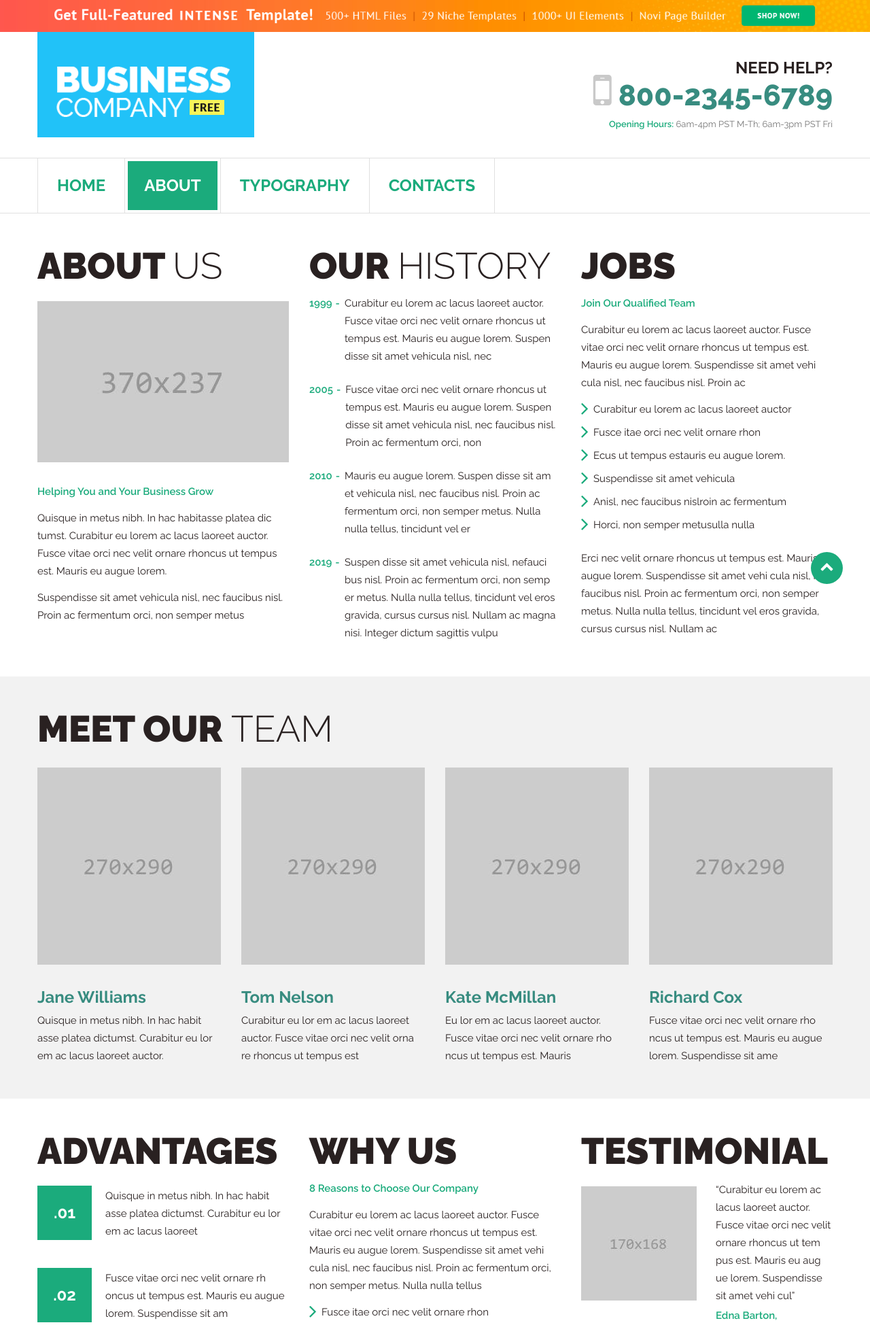
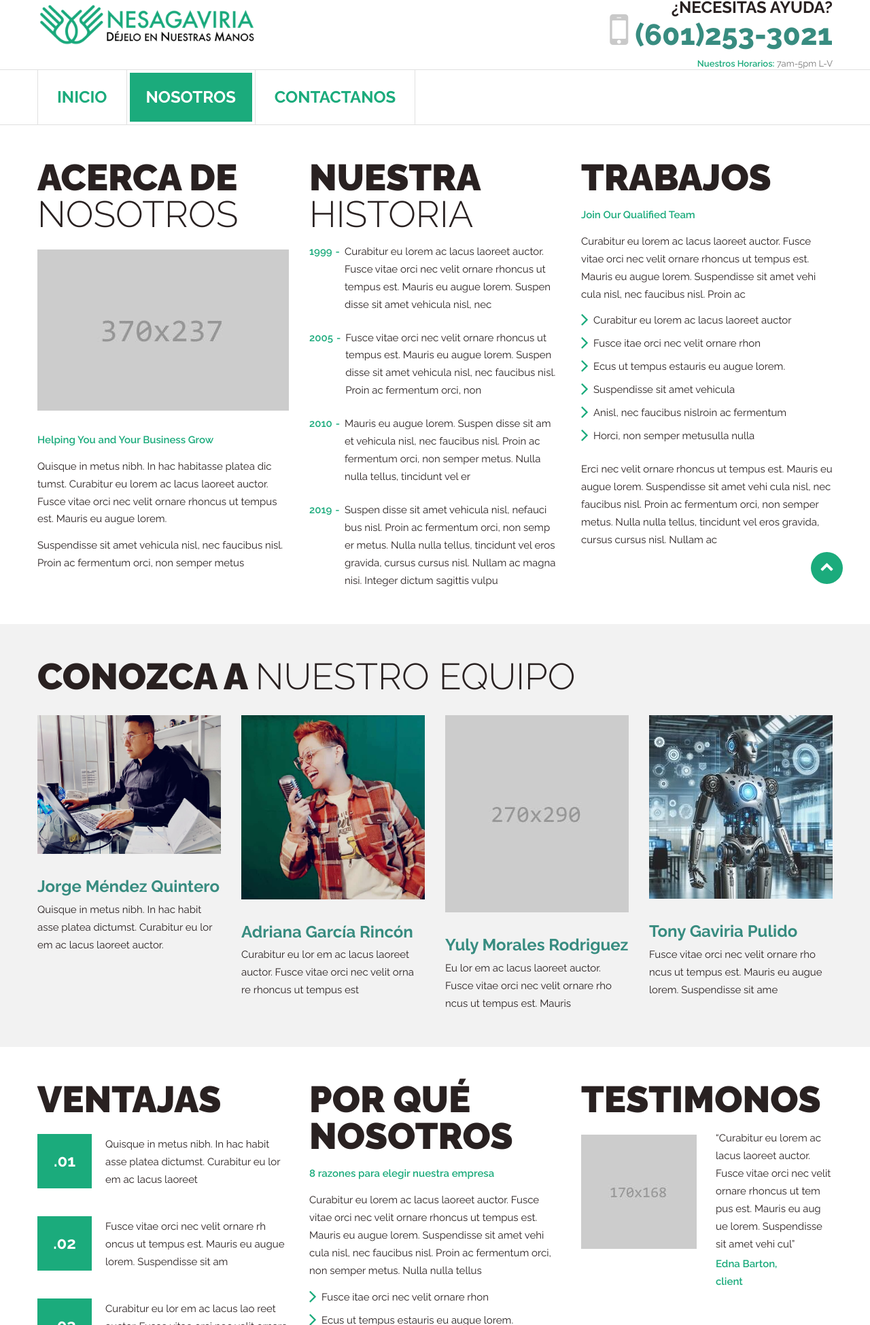
Before and after one commit to Jorgam/grupoempresarialgaviria, a plain HTML site: page about.html in a window 1280 px wide. Shown: the part 1-1950 px from the top of the page at 68% size. Drawn offline with Linux system fonts and the light colour scheme.

Commit message:
25_04_2024 cambios en inico, nosotros, contactanos. se quitan textos prueba y se traduce informacion

```diff
--- a/about.html
+++ b/about.html
@@ -1,45 +1,79 @@
 <!DOCTYPE html>
 <html lang="en">
+
 <head>
-    <title>About</title>
+  <title>Nosotros</title>
   <meta charset="utf-8">
   <meta name="viewport" content="width=device-width, height=device-height, initial-scale=1.0">
   <meta http-equiv="X-UA-Compatible" content="IE=edge">
   <link rel="icon" href="images/favicon.ico" type="image/x-icon">
-    <link rel="stylesheet" type="text/css" href="//fonts.googleapis.com/css?family=Raleway:100,200,300,400,500,600,700,800,900">
+  <link rel="stylesheet" type="text/css"
+    href="//fonts.googleapis.com/css?family=Raleway:100,200,300,400,500,600,700,800,900">
   <link rel="stylesheet" href="css/style.css">
-    <style>.ie-panel{display: none;background: #212121;padding: 10px 0;box-shadow: 3px 3px 5px 0 rgba(0,0,0,.3);clear: both;text-align:center;position: relative;z-index: 1;} html.ie-10 .ie-panel, html.lt-ie-10 .ie-panel {display: block;}</style>
+  <style>
+    .ie-panel {
+      display: none;
+      background: #212121;
+      padding: 10px 0;
+      box-shadow: 3px 3px 5px 0 rgba(0, 0, 0, .3);
+      clear: both;
+      text-align: center;
+      position: relative;
+      z-index: 1;
+    }
+
+    html.ie-10 .ie-panel,
+    html.lt-ie-10 .ie-panel {
+      display: block;
+    }
+  </style>
 </head>
+
 <body>
-    <div class="ie-panel"><a href="http://windows.microsoft.com/en-US/internet-explorer/"><img src="images/ie8-panel/warning_bar_0000_us.jpg" height="42" width="820" alt="You are using an outdated browser. For a faster, safer browsing experience, upgrade for free today."></a></div>
+  <div class="ie-panel"><a href="http://windows.microsoft.com/en-US/internet-explorer/"><img
+        src="images/ie8-panel/warning_bar_0000_us.jpg" height="42" width="820"
+        alt="You are using an outdated browser. For a faster, safer browsing experience, upgrade for free today."></a>
+  </div>
   <div class="preloader">
     <div class="preloader-body">
       <div class="cssload-container">
         <div class="cssload-speeding-wheel"></div>
       </div>
-        <p>Loading...</p>
+      <p>Cargando...</p>
     </div>
   </div>
   <div class="page">
-      <!--Banner--><a class="section section-banner d-none d-lg-block" href="https://www.templatemonster.com/intense-multipurpose-html-template.html" target="_blank" style="background-image: url(images/banner/banner-bg-04-1920x60.jpg); background-image: -webkit-image-set( url(images/banner/banner-bg-04-1920x60.jpg) 1x, url(images/banner/banner-bg-04-3840x120.jpg) 2x )"><img src="images/banner/banner-fg-04-1600x60.png" srcset="images/banner/banner-fg-04-1600x60.png 1x, images/banner/banner-fg-04-3200x120.png 2x" alt="" width="1600" height="310"></a>
+    <!--Banner-->
+
+    <!-- <a class="section section-banner d-none d-lg-block" href="https://www.templatemonster.com/intense-multipurpose-html-template.html" target="_blank" style="background-image: url(images/banner/banner-bg-04-1920x60.jpg); background-image: -webkit-image-set( url(images/banner/banner-bg-04-1920x60.jpg) 1x, url(images/banner/banner-bg-04-3840x120.jpg) 2x )"><img src="images/banner/banner-fg-04-1600x60.png" srcset="images/banner/banner-fg-04-1600x60.png 1x, images/banner/banner-fg-04-3200x120.png 2x" alt="" width="1600" height="310"></a>
+       -->
+
     <!--Header-->
     <header class="section page-header">
       <!--RD Navbar-->
       <div class="rd-navbar-wrap">
-          <nav class="rd-navbar" data-layout="rd-navbar-fixed" data-sm-layout="rd-navbar-fixed" data-md-layout="rd-navbar-static" data-md-device-layout="rd-navbar-fixed" data-lg-layout="rd-navbar-static" data-lg-device-layout="rd-navbar-fixed" data-xl-layout="rd-navbar-static" data-xl-device-layout="rd-navbar-static" data-md-stick-up-offset="185px" data-lg-stick-up-offset="185px" data-xl-stick-up-offset="185px" data-xxl-stick-up-offset="185px" data-md-stick-up="true" data-lg-stick-up="true" data-xl-stick-up="true" data-xxl-stick-up="true">
+        <nav class="rd-navbar" data-layout="rd-navbar-fixed" data-sm-layout="rd-navbar-fixed"
+          data-md-layout="rd-navbar-static" data-md-device-layout="rd-navbar-fixed" data-lg-layout="rd-navbar-static"
+          data-lg-device-layout="rd-navbar-fixed" data-xl-layout="rd-navbar-static"
+          data-xl-device-layout="rd-navbar-static" data-md-stick-up-offset="185px" data-lg-stick-up-offset="185px"
+          data-xl-stick-up-offset="185px" data-xxl-stick-up-offset="185px" data-md-stick-up="true"
+          data-lg-stick-up="true" data-xl-stick-up="true" data-xxl-stick-up="true">
           <div class="rd-navbar-section rd-navbar-static-collapse">
             <div class="rd-navbar-container">
               <div class="rd-navbar-panel">
                 <button class="rd-navbar-toggle" data-rd-navbar-toggle=".rd-navbar-nav"><span></span></button>
                 <div class="rd-navbar-logo">
-                          <!--Brand--><a href="index.html"><img class="logo-small" src="images/logo-364x52.png" alt="" width="182" height="26"/><img class="logo-default" src="images/logo-638x310.png" alt="" width="319" height="155"/></a>
+                  <!--Brand--><a href="index.html"><img class="logo-small" src="images/logo-364x52.png" alt=""
+                      width="182" height="26" /><img class="logo-default" src="images/Logo_GEMP.png" alt=""
+                      width="319" height="155" /></a>
                 </div>
                 <button class="rd-navbar-info-toggle" data-rd-navbar-toggle=".rd-navbar-info"><span></span></button>
               </div>
               <div class="rd-navbar-info">
                 <div class="info">
-                          <div class="info-heading">Need Help?</div><a class="info-link" href="tel:#"><span class="info-icon fa-mobile"></span> 800-2345-6789</a>
-                          <div class="info-small"><strong>Opening Hours:</strong> 6am-4pm PST M-Th; 6am-3pm PST Fri</div>
+                  <div class="info-heading">¿Necesitas ayuda?</div><a class="info-link" href="tel:#"><span
+                      class="info-icon fa-mobile"></span> (601)253-3021</a>
+                  <div class="info-small"><strong>Nuestros Horarios: </strong> 7am-5pm L-V</div>
                 </div>
               </div>
             </div>
@@ -47,10 +81,10 @@
           <div class="rd-navbar-section">
             <div class="rd-navbar-container">
               <ul class="rd-navbar-nav">
-                        <li class="rd-nav-item"><a class="rd-nav-link" href="index.html">Home</a></li>
-                        <li class="rd-nav-item active"><a class="rd-nav-link" href="about.html">About</a></li>
-                        <li class="rd-nav-item"><a class="rd-nav-link" href="typography.html">Typography</a></li>
-                        <li class="rd-nav-item"><a class="rd-nav-link" href="contacts.html">Contacts</a></li>
+                <li class="rd-nav-item"><a class="rd-nav-link" href="index.html">Inicio</a></li>
+                <li class="rd-nav-item active"><a class="rd-nav-link" href="about.html">Nosotros</a></li>
+                <!-- <li class="rd-nav-item"><a class="rd-nav-link" href="typography.html">Typography</a></li> -->
+                <li class="rd-nav-item"><a class="rd-nav-link" href="contacts.html">Contactanos</a></li>
               </ul>
             </div>
           </div>
@@ -62,34 +96,42 @@
       <div class="container">
         <div class="row row-30">
           <div class="col-lg-3 col-xl-4">
-              <h2 class="text-uppercase">About <span class="font-weight-light">Us</span></h2><img src="images/img-08-370x237.jpg" alt="" width="370" height="237"/>
+            <h2 class="text-uppercase">Acerca de <span class="font-weight-light">Nosotros</span></h2><img
+              src="images/img-08-370x237.jpg" alt="" width="370" height="237" />
             <p class="text-primary font-weight-semibold">Helping You and Your Business Grow</p>
-              <p>Quisque in metus nibh. In hac habitasse platea dic tumst. Curabitur eu lorem ac lacus laoreet auctor. Fusce vitae orci nec velit ornare rhoncus ut tempus est. Mauris eu augue lorem.</p>
+            <p>Quisque in metus nibh. In hac habitasse platea dic tumst. Curabitur eu lorem ac lacus laoreet auctor.
+              Fusce vitae orci nec velit ornare rhoncus ut tempus est. Mauris eu augue lorem.</p>
             <p>Suspendisse sit amet vehicula nisl, nec faucibus nisl. Proin ac fermentum orci, non semper metus</p>
           </div>
           <div class="col-lg-5 col-xl-4">
-              <h2 class="text-uppercase">Our <span class="font-weight-light">History</span></h2>
+            <h2 class="text-uppercase">Nuestra <span class="font-weight-light">Historia</span></h2>
             <div class="time-point">
               <time class="time-point-date" datetime="1999">1999</time>
-                      <div class="time-point-description">Curabitur eu lorem ac lacus laoreet auctor. Fusce vitae orci nec velit ornare rhoncus ut tempus est. Mauris eu augue lorem. Suspen disse sit amet vehicula nisl, nec</div>
+              <div class="time-point-description">Curabitur eu lorem ac lacus laoreet auctor. Fusce vitae orci nec velit
+                ornare rhoncus ut tempus est. Mauris eu augue lorem. Suspen disse sit amet vehicula nisl, nec</div>
             </div>
             <div class="time-point">
               <time class="time-point-date" datetime="2005">2005</time>
-                      <div class="time-point-description">Fusce vitae orci nec velit ornare rhoncus ut tempus est. Mauris eu augue lorem. Suspen disse sit amet vehicula nisl, nec faucibus nisl. Proin ac fermentum orci, non</div>
+              <div class="time-point-description">Fusce vitae orci nec velit ornare rhoncus ut tempus est. Mauris eu
+                augue lorem. Suspen disse sit amet vehicula nisl, nec faucibus nisl. Proin ac fermentum orci, non</div>
             </div>
             <div class="time-point">
               <time class="time-point-date" datetime="2010">2010</time>
-                      <div class="time-point-description">Mauris eu augue lorem. Suspen disse sit am et vehicula nisl, nec faucibus nisl. Proin ac fermentum orci, non semper metus. Nulla nulla tellus, tincidunt vel er</div>
+              <div class="time-point-description">Mauris eu augue lorem. Suspen disse sit am et vehicula nisl, nec
+                faucibus nisl. Proin ac fermentum orci, non semper metus. Nulla nulla tellus, tincidunt vel er</div>
             </div>
             <div class="time-point">
               <time class="time-point-date" datetime="2019">2019</time>
-                      <div class="time-point-description">Suspen disse sit amet vehicula nisl, nefauci bus nisl. Proin ac fermentum orci, non semp er metus. Nulla nulla tellus, tincidunt vel eros gravida, cursus cursus nisl. Nullam ac magna nisi. Integer dictum sagittis vulpu</div>
+              <div class="time-point-description">Suspen disse sit amet vehicula nisl, nefauci bus nisl. Proin ac
+                fermentum orci, non semp er metus. Nulla nulla tellus, tincidunt vel eros gravida, cursus cursus nisl.
+                Nullam ac magna nisi. Integer dictum sagittis vulpu</div>
             </div>
           </div>
           <div class="col-lg-4">
-              <h2 class="text-uppercase">Jobs</h2>
+            <h2 class="text-uppercase">Trabajos</h2>
             <p class="text-primary font-weight-semibold">Join Our Qualified Team</p>
-              <p>Curabitur eu lorem ac lacus laoreet auctor. Fusce vitae orci nec velit ornare rhoncus ut tempus est. Mauris eu augue lorem. Suspendisse sit amet vehi cula nisl, nec faucibus nisl. Proin ac</p>
+            <p>Curabitur eu lorem ac lacus laoreet auctor. Fusce vitae orci nec velit ornare rhoncus ut tempus est.
+              Mauris eu augue lorem. Suspendisse sit amet vehi cula nisl, nec faucibus nisl. Proin ac</p>
             <ul class="list-marked">
               <li><a class="list-marked-item" href="#">Curabitur eu lorem ac lacus laoreet auctor</a></li>
               <li><a class="list-marked-item" href="#">Fusce itae orci nec velit ornare rhon</a></li>
@@ -98,7 +140,9 @@
               <li><a class="list-marked-item" href="#">Anisl, nec faucibus nislroin ac fermentum</a></li>
               <li><a class="list-marked-item" href="#">Horci, non semper metusulla nulla</a></li>
             </ul>
-              <p>Erci nec velit ornare rhoncus ut tempus est. Mauris eu augue lorem. Suspendisse sit amet vehi cula nisl, nec faucibus nisl. Proin ac fermentum orci, non semper metus. Nulla nulla tellus, tincidunt vel eros gravida, cursus cursus nisl. Nullam ac</p>
+            <p>Erci nec velit ornare rhoncus ut tempus est. Mauris eu augue lorem. Suspendisse sit amet vehi cula nisl,
+              nec faucibus nisl. Proin ac fermentum orci, non semper metus. Nulla nulla tellus, tincidunt vel eros
+              gravida, cursus cursus nisl. Nullam ac</p>
           </div>
         </div>
       </div>
@@ -108,30 +152,38 @@
       <div class="container">
         <div class="row row-30">
           <div class="col-12">
-              <h2 class="text-uppercase">Meet our <span class="font-weight-light">team</span></h2>
+            <h2 class="text-uppercase">CONOZCA A <span class="font-weight-light">NUESTRO EQUIPO</span></h2>
           </div>
           <div class="col-12 col-sm-6 col-md-3">
-                    <div class="person"><a class="person-img" href="#"><img src="images/persons/person-01-270x290.jpg" alt="" width="270" height="290"/></a>
-                      <div class="person-name"><a href="#">Jane Williams</a></div>
-                      <div class="person-desc">Quisque in metus nibh. In hac habit asse platea dictumst. Curabitur eu lor em ac lacus laoreet auctor.</div>
+            <div class="person"><a class="person-img" href="#"><img src="images/fotos/jorge_mendez.jpeg" alt=""
+                  width="270" height="290" /></a>
+              <div class="person-name"><a href="#">Jorge Méndez Quintero</a></div>
+              <div class="person-desc">Quisque in metus nibh. In hac habit asse platea dictumst. Curabitur eu lor em ac
+                lacus laoreet auctor.</div>
             </div>
           </div>
           <div class="col-12 col-sm-6 col-md-3">
-                    <div class="person"><a class="person-img" href="#"><img src="images/persons/person-02-270x290.jpg" alt="" width="270" height="290"/></a>
-                      <div class="person-name"><a href="#">Tom Nelson</a></div>
-                      <div class="person-desc">Curabitur eu lor em ac lacus laoreet auctor. Fusce vitae orci nec velit orna re rhoncus ut tempus est</div>
+            <div class="person"><a class="person-img" href="#"><img src="images/fotos/Adrina_radio_diversa.jpeg" alt=""
+                  width="270" height="290" /></a>
+              <div class="person-name"><a href="#">Adriana García Rincón</a></div>
+              <div class="person-desc">Curabitur eu lor em ac lacus laoreet auctor. Fusce vitae orci nec velit orna re
+                rhoncus ut tempus est</div>
             </div>
           </div>
           <div class="col-12 col-sm-6 col-md-3">
-                    <div class="person"><a class="person-img" href="#"><img src="images/persons/person-03-270x290.jpg" alt="" width="270" height="290"/></a>
-                      <div class="person-name"><a href="#">Kate McMillan</a></div>
-                      <div class="person-desc">Eu lor em ac lacus laoreet auctor. Fusce vitae orci nec velit ornare rho ncus ut tempus est. Mauris</div>
+            <div class="person"><a class="person-img" href="#"><img src="images/persons/person-03-270x290.jpg" alt=""
+                  width="270" height="290" /></a>
+              <div class="person-name"><a href="#">Yuly Morales Rodriguez</a></div>
+              <div class="person-desc">Eu lor em ac lacus laoreet auctor. Fusce vitae orci nec velit ornare rho ncus ut
+                tempus est. Mauris</div>
             </div>
           </div>
           <div class="col-12 col-sm-6 col-md-3">
-                    <div class="person"><a class="person-img" href="#"><img src="images/persons/person-04-270x290.jpg" alt="" width="270" height="290"/></a>
-                      <div class="person-name"><a href="#">Richard Cox</a></div>
-                      <div class="person-desc">Fusce vitae orci nec velit ornare rho ncus ut tempus est. Mauris eu augue lorem. Suspendisse sit ame</div>
+            <div class="person"><a class="person-img" href="#"><img src="images/fotos/tony_gaviria.jpeg" alt=""
+                  width="270" height="290" /></a>
+              <div class="person-name"><a href="#">Tony Gaviria Pulido</a></div>
+              <div class="person-desc">Fusce vitae orci nec velit ornare rho ncus ut tempus est. Mauris eu augue lorem.
+                Suspendisse sit ame</div>
             </div>
           </div>
         </div>
@@ -142,18 +194,24 @@
       <div class="container">
         <div class="row row-30">
           <div class="col-md-6 col-lg-4">
-              <h2 class="text-uppercase">Advantages</h2>
+            <h2 class="text-uppercase">Ventajas</h2>
             <ol class="list-ordered">
-                <li class="list-ordered-item">Quisque in metus nibh. In hac habit asse platea dictumst. Curabitur eu lor em ac lacus laoreet</li>
-                <li class="list-ordered-item">Fusce vitae orci nec velit ornare rh oncus ut tempus est. Mauris eu augue lorem. Suspendisse sit am</li>
-                <li class="list-ordered-item">Curabitur eu lor em ac lacus lao reet auctor. Fusce vitae orci nec velit ornare rhoncus ut temp</li>
-                <li class="list-ordered-item">Saoreet auctor. Fusce vitae orci nec velit ornare rhoncus ut temus est. Mau ris eu augue lorem. Suspendi</li>
+              <li class="list-ordered-item">Quisque in metus nibh. In hac habit asse platea dictumst. Curabitur eu lor
+                em ac lacus laoreet</li>
+              <li class="list-ordered-item">Fusce vitae orci nec velit ornare rh oncus ut tempus est. Mauris eu augue
+                lorem. Suspendisse sit am</li>
+              <li class="list-ordered-item">Curabitur eu lor em ac lacus lao reet auctor. Fusce vitae orci nec velit
+                ornare rhoncus ut temp</li>
+              <li class="list-ordered-item">Saoreet auctor. Fusce vitae orci nec velit ornare rhoncus ut temus est. Mau
+                ris eu augue lorem. Suspendi</li>
             </ol>
           </div>
           <div class="col-md-6 col-lg-4">
-              <h2 class="text-uppercase">Why Us</h2>
-              <p class="text-primary font-weight-semibold">8 Reasons to Choose Our Company</p>
-              <p>Curabitur eu lorem ac lacus laoreet auctor. Fusce vitae orci nec velit ornare rhoncus ut tempus est. Mauris eu augue lorem. Suspendisse sit amet vehi cula nisl, nec faucibus nisl. Proin ac fermentum orci, non semper metus. Nulla nulla tellus</p>
+            <h2 class="text-uppercase">Por qué nosotros</h2>
+            <p class="text-primary font-weight-semibold">8 razones para elegir nuestra empresa</p>
+            <p>Curabitur eu lorem ac lacus laoreet auctor. Fusce vitae orci nec velit ornare rhoncus ut tempus est.
+              Mauris eu augue lorem. Suspendisse sit amet vehi cula nisl, nec faucibus nisl. Proin ac fermentum orci,
+              non semper metus. Nulla nulla tellus</p>
             <ul class="list-marked">
               <li><a class="list-marked-item" href="#">Fusce itae orci nec velit ornare rhon</a></li>
               <li><a class="list-marked-item" href="#">Ecus ut tempus estauris eu augue lorem.</a></li>
@@ -166,12 +224,14 @@
             </ul>
           </div>
           <div class="col-md-6 col-lg-4">
-              <h2 class="text-uppercase">Testimonial</h2>
+            <h2 class="text-uppercase">Testimonos</h2>
             <blockquote class="testimonial">
-                      <div class="testimonial-img"><img src="images/persons/person-05-170x168.jpg" alt="" width="170" height="168"/>
+              <div class="testimonial-img"><img src="images/persons/person-05-170x168.jpg" alt="" width="170"
+                  height="168" />
               </div>
               <div class="testimonial-inner">
-                        <q class="testimonial-quote">Curabitur eu lorem ac lacus laoreet auctor. Fusce vitae orci nec velit ornare rhoncus ut tem pus est. Mauris eu aug ue lorem. Suspendisse sit amet vehi cul</q>
+                <q class="testimonial-quote">Curabitur eu lorem ac lacus laoreet auctor. Fusce vitae orci nec velit
+                  ornare rhoncus ut tem pus est. Mauris eu aug ue lorem. Suspendisse sit amet vehi cul</q>
                 <cite class="testimonial-author">Edna Barton, <br class="d-none d-xl-block">client</cite>
               </div>
             </blockquote>
@@ -179,11 +239,17 @@
         </div>
       </div>
     </section>
-      <!--Banner--><a class="section section-banner" href="https://www.templatemonster.com/intense-multipurpose-html-template.html" target="_blank" style="background-image: url(images/banner/banner-bg-03-1920x310.jpg); background-image: -webkit-image-set( url(images/banner/banner-bg-03-1920x310.jpg) 1x, url(images/banner/banner-bg-03-3840x620.jpg) 2x )"><img src="images/banner/banner-fg-03-1600x310.png" srcset="images/banner/banner-fg-03-1600x310.png 1x, images/banner/banner-fg-03-3200x620.png 2x" alt="" width="1600" height="310"></a>
+    <!--Banner--><a class="section section-banner"
+      href="https://www.templatemonster.com/intense-multipurpose-html-template.html" target="_blank"
+      style="background-image: url(images/banner/banner-bg-03-1920x310.jpg); background-image: -webkit-image-set( url(images/banner/banner-bg-03-1920x310.jpg) 1x, url(images/banner/banner-bg-03-3840x620.jpg) 2x )"><img
+        src="images/banner/banner-fg-03-1600x310.png"
+        srcset="images/banner/banner-fg-03-1600x310.png 1x, images/banner/banner-fg-03-3200x620.png 2x" alt=""
+        width="1600" height="310"></a>
     <!--Footer-->
     <footer class="footer section-xs">
       <div class="container">
-                <p class="rights">Business Company&nbsp;&copy;&nbsp;<span class="copyright-year"></span>. All Rights Reserved. Design&nbsp;by&nbsp;<a href="https://www.templatemonster.com/">TemplateMonster</a>
+        <p class="rights">GRUPO EMPRESARIAL GAVIRIA&nbsp;&copy;&nbsp;<span class="copyright-year"></span>. DERECHOS RESERVADOS.
+          Diseño&nbsp;de&nbsp;<a href="https://www.instagram.com/mindforgeinnovacion/" target="_blank">MindForgeInnovacion</a>
         </p>
       </div>
     </footer>
@@ -192,4 +258,5 @@
   <script src="js/core.min.js"></script>
   <script src="js/script.js"></script>
 </body>
+
 </html>
```
Also changed, not shown: contacts.html (+83 -28 lines), index.html (+1 -1 lines), images/Portada/baner_fin_pagina_grande.jpg (renamed from images/Portada/baner_fin_pagina.jpg), images/fotos/Adrina_radio_diversa.jpeg (added), images/fotos/Yuly_morales.png (added), images/fotos/jorge_mendez.jpeg (added), images/fotos/tony_gaviria.jpeg (added). Lines whose indentation alone changed are shown as unchanged.
